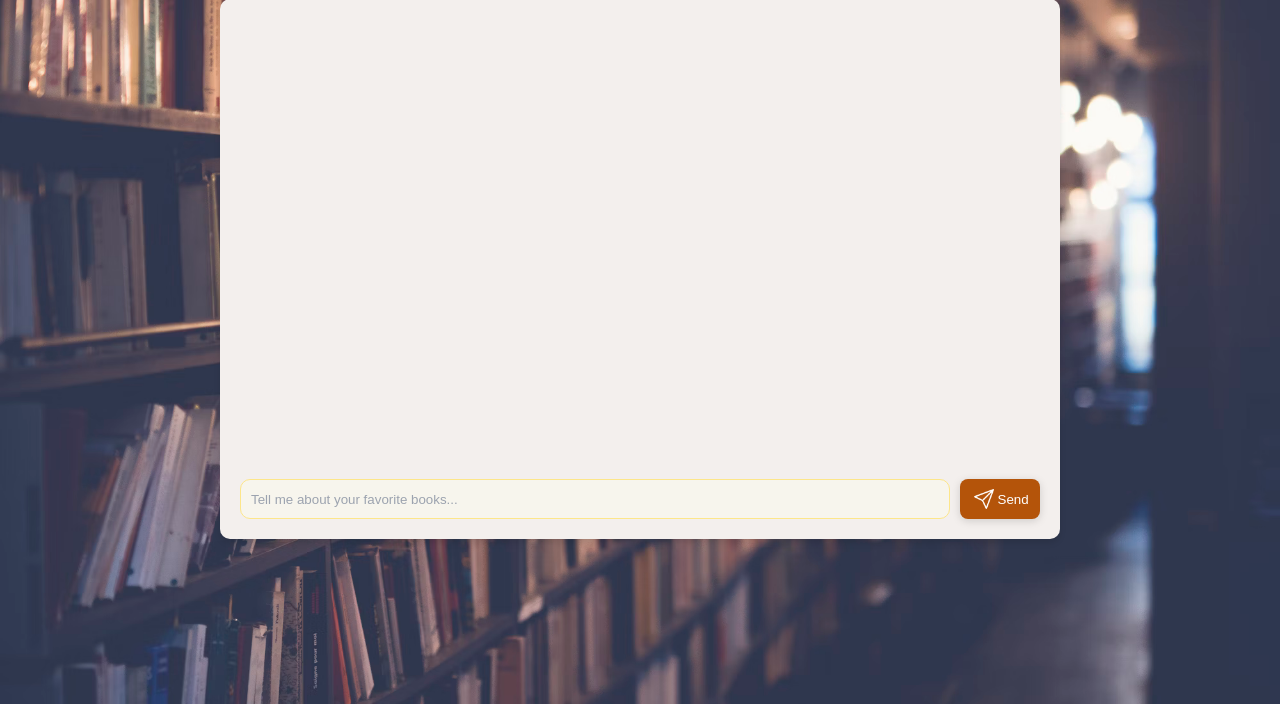
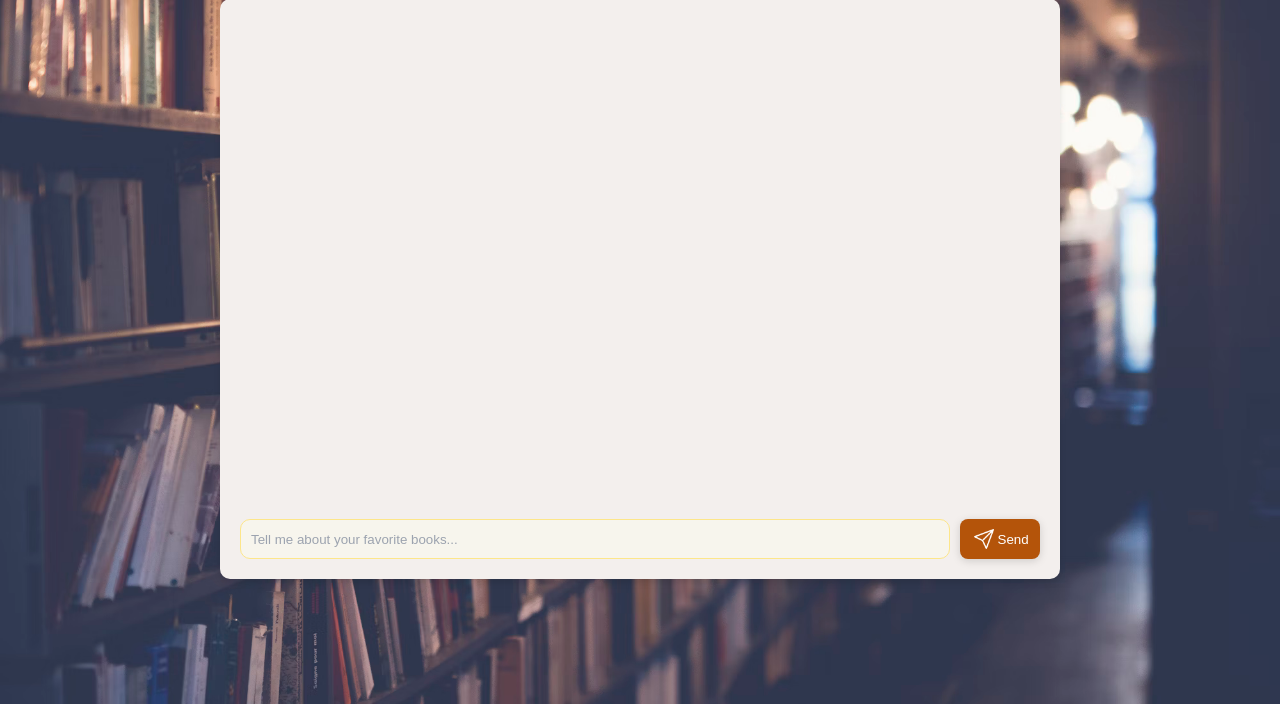
Before and after one commit to sparsh2005/Bookly, a Flask app: page / in a window 1280 px wide. Shown: the part 96-800 px from the top of the page. Run offline with Flask 3, Linux system fonts and the light colour scheme.

Commit message:
chatbox height change

```diff
--- a/backend/static/css/style.css
+++ b/backend/static/css/style.css
@@ -89,7 +89,7 @@ body {
   /* Chatbox */
   #chatbox {
     max-width: 800px;
-    height: 500px;
+    height: 540px;
     margin: 20px auto;
     background-color: #F3EFED;
     border-radius: 10px;
@@ -101,7 +101,7 @@ body {
 
   #messages {
     flex: 1;
-    max-height: 400px;
+    max-height: 440px;
     overflow-y: auto;
   }
 
```
